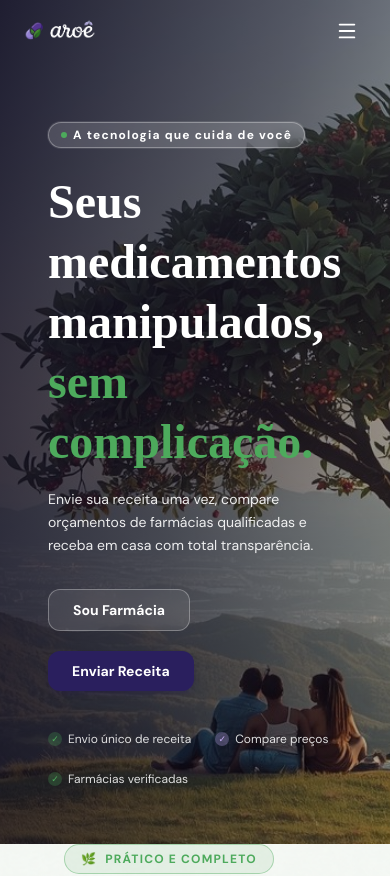
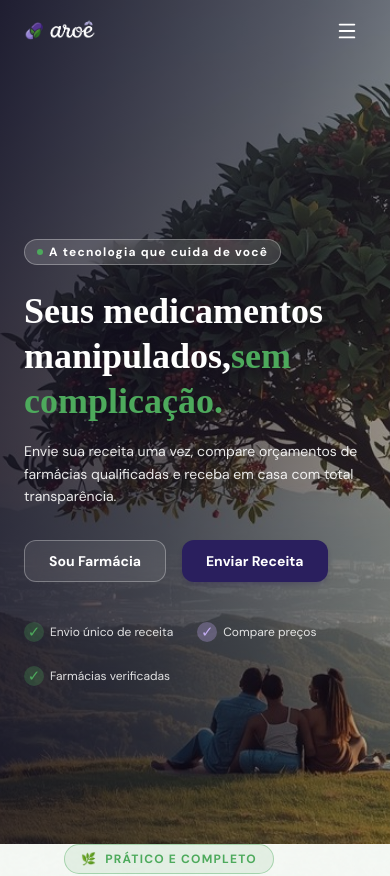
Before and after one commit to brunobdev04/aroe-app, a React (Vite) app: page / in a window 390 px wide. Shown: the top 876 px of the page. Built offline with nearby package versions, Linux system fonts and the light colour scheme.

Commit message:
feat: adiciona responsividade no hero

```diff
--- a/src/pages/Landing/sections/HeroSection.jsx
+++ b/src/pages/Landing/sections/HeroSection.jsx
@@ -1,9 +1,11 @@
 import heroBg from '../../../assets/hero.jpg'
 import Button from '../../../components/ui/Button'
+// import { Check } from 'lucide-react'
 
 export default function HeroSection() {
     return (
         <section className="relative h-screen flex items-center justify-start overflow-hidden antialiased">
+
             <div
                 className="absolute inset-0 bg-cover bg-center z-0"
                 style={{ backgroundImage: `url(${heroBg})` }}
@@ -15,16 +17,16 @@ export default function HeroSection() {
                 }}
             />
 
-            <div className="relative z-20 max-w-xl px-12 pt-16">
-                <div
-                    className="inline-flex items-center gap-1.5 text-xs font-semibold tracking-widest px-3 py-1 rounded-full mb-6 text-white border border-white/30 bg-white/15 backdrop-blur-sm ring-1 ring-white/10 hover:ring-white/50">
+            <div className="relative z-20 w-full max-w-xl px-6 md:px-12 pt-20">
+                <span className="inline-flex items-center gap-1.5 text-xs font-semibold tracking-widest px-3 py-1 rounded-full mb-6 text-white border border-white/30 bg-white/15 backdrop-blur-sm">
                     <span className="w-1.5 h-1.5 rounded-full bg-secondary" />
                     A tecnologia que cuida de você
-                </div>
+                </span>
 
-                <h1 className="font-serif text-5xl font-bold leading-tight text-white mb-4">
+                <h1 className="font-serif text-4xl md:text-5xl font-bold leading-tight text-white mb-4">
                     Seus medicamentos<br />
-                    manipulados, <span className="text-secondary">sem complicação.</span>
+                    manipulados,
+                    <span className="text-secondary">sem complicação.</span>
                 </h1>
 
                 <p className="text-sm text-white/90 leading-relaxed mb-8 max-w-sm">
@@ -32,7 +34,7 @@ export default function HeroSection() {
                     qualificadas e receba em casa com total transparência.
                 </p>
 
-                <div className="flex gap-5 flex-wrap mb-10">
+                <div className="flex gap-4 flex-wrap mb-10">
                     <Button variant="outline">Sou Farmácia</Button>
                     <Button variant="primary">Enviar Receita</Button>
                 </div>
@@ -40,7 +42,7 @@ export default function HeroSection() {
                 <div className="flex gap-6 flex-wrap">
 
                     <div className="flex items-center gap-1.5 text-xs text-white/85">
-                        <div className="w-3.5 h-3.5 rounded-full flex items-center justify-center text-secondary bg-secondary/25 text-[9px]">
+                        <div className="w-5 h-5 rounded-full flex items-center justify-center text-secondary bg-secondary/25 text-[15px]">
                             ✓
                         </div>
                         Envio único de receita
@@ -48,14 +50,14 @@ export default function HeroSection() {
                     </div>
 
                     <div className="flex items-center gap-1.5 text-xs text-white/85">
-                        <div className="w-3.5 h-3.5 rounded-full flex items-center justify-center text-primary-light bg-primary-light/30 text-[9px]">
+                        <div className="w-5 h-5 rounded-full flex items-center justify-center text-primary-light bg-primary-light/30 text-[15px]">
                             ✓
                         </div>
                         Compare preços
                     </div>
 
                     <div className="flex items-center gap-1.5 text-xs text-white/85">
-                        <div className="w-3.5 h-3.5 rounded-full flex items-center justify-center text-secondary bg-secondary/25 text-[9px]">
+                        <div className="w-5 h-5 rounded-full flex items-center justify-center text-secondary bg-secondary/25 text-[15px]">
                             ✓
                         </div>
                         Farmácias verificadas
```
